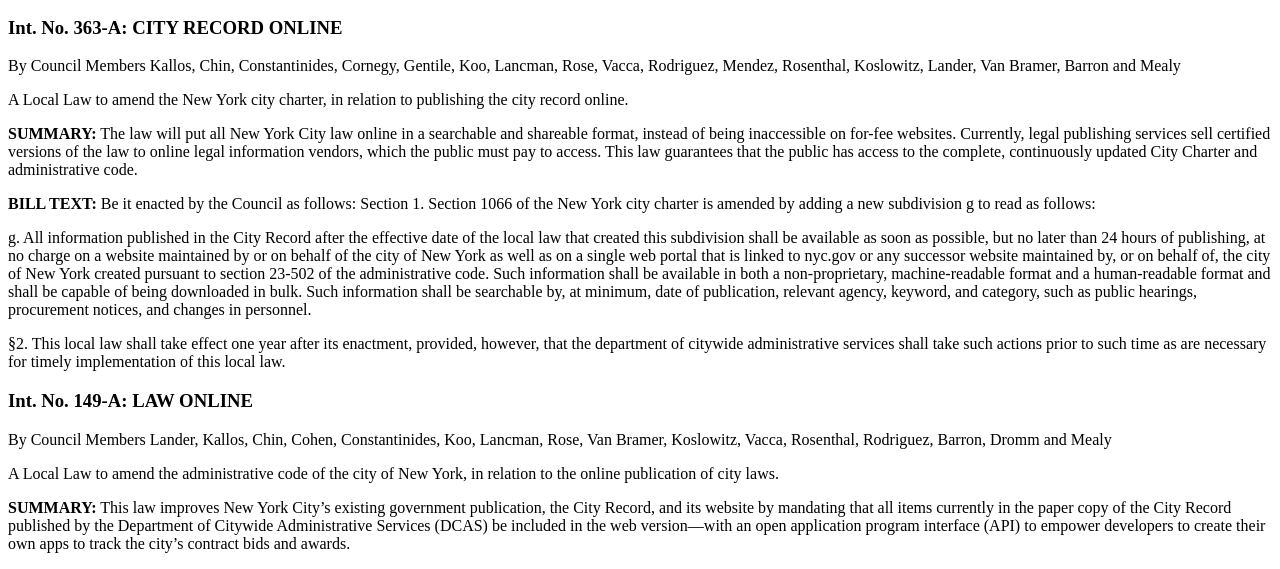
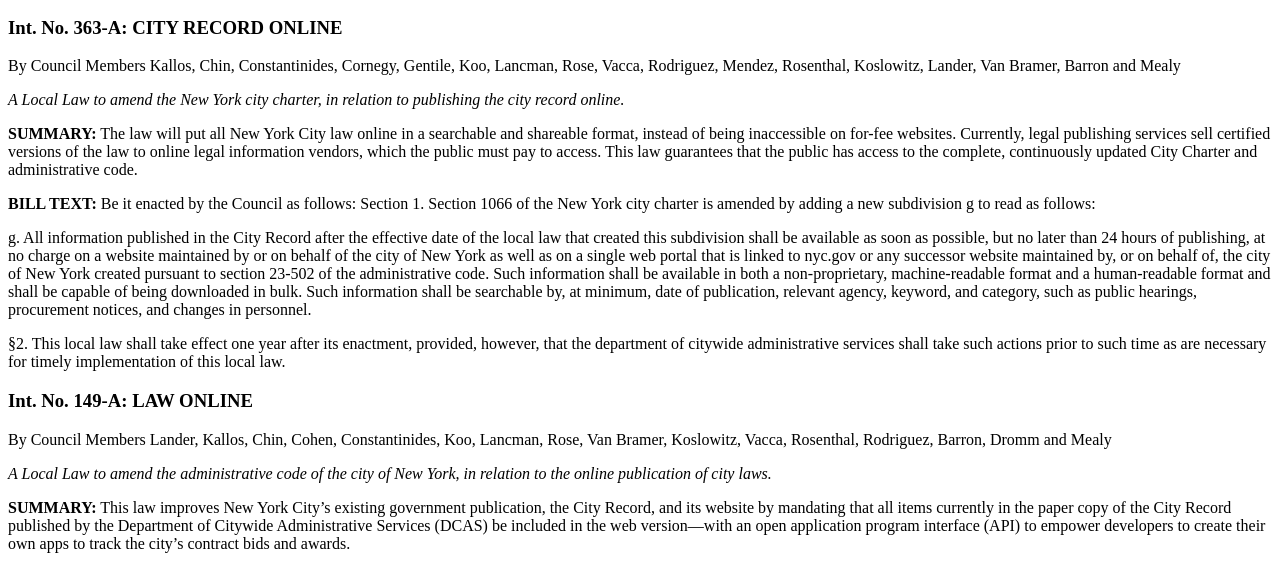
Before and after one commit to opengovfoundation/free-law-founders-site, a Jekyll site: the page built from sample-legislation.md, in a window 1280 px wide. Shown: the part 372-941 px from the top of the page. Built offline with Jekyll 4.4.1, drawn with Linux system fonts in a browser that asks for light colours; nearby versions of some CDN libraries.

```diff
--- a/sample-legislation.md
+++ b/sample-legislation.md
@@ -12,7 +12,7 @@ Here are two examples of bills passed in New York City that you might consider b
 ### Int. No. 363-A: CITY RECORD ONLINE
 By Council Members Kallos, Chin, Constantinides, Cornegy, Gentile, Koo, Lancman, Rose, Vacca, Rodriguez, Mendez, Rosenthal, Koslowitz, Lander, Van Bramer, Barron and Mealy
 
-A Local Law to amend the New York city charter, in relation to publishing the city record online.
+*A Local Law to amend the New York city charter, in relation to publishing the city record online.*
 
 **SUMMARY:**
 The law will put all New York City law online in a searchable and shareable format, instead of being inaccessible on for-fee websites. Currently, legal publishing services sell certified versions of the law to online legal information vendors, which the public must pay to access. This law guarantees that the public has access to the complete, continuously updated City Charter and administrative code.
@@ -28,7 +28,7 @@ g. All information published in the City Record after the effective date of the
 ### Int. No. 149-A: LAW ONLINE
 By Council Members Lander, Kallos, Chin, Cohen, Constantinides, Koo, Lancman, Rose, Van Bramer, Koslowitz, Vacca, Rosenthal, Rodriguez, Barron, Dromm and Mealy
 
-A Local Law to amend the administrative code of the city of New York, in relation to the online publication of city laws.
+*A Local Law to amend the administrative code of the city of New York, in relation to the online publication of city laws.*
 
 **SUMMARY:**
 This law improves New York City’s existing government publication, the City Record, and its website by mandating that all items currently in the paper copy of the City Record published by the Department of Citywide Administrative Services (DCAS) be included in the web version—with an open application program interface (API) to empower developers to create their own apps to track the city’s contract bids and awards.
```
